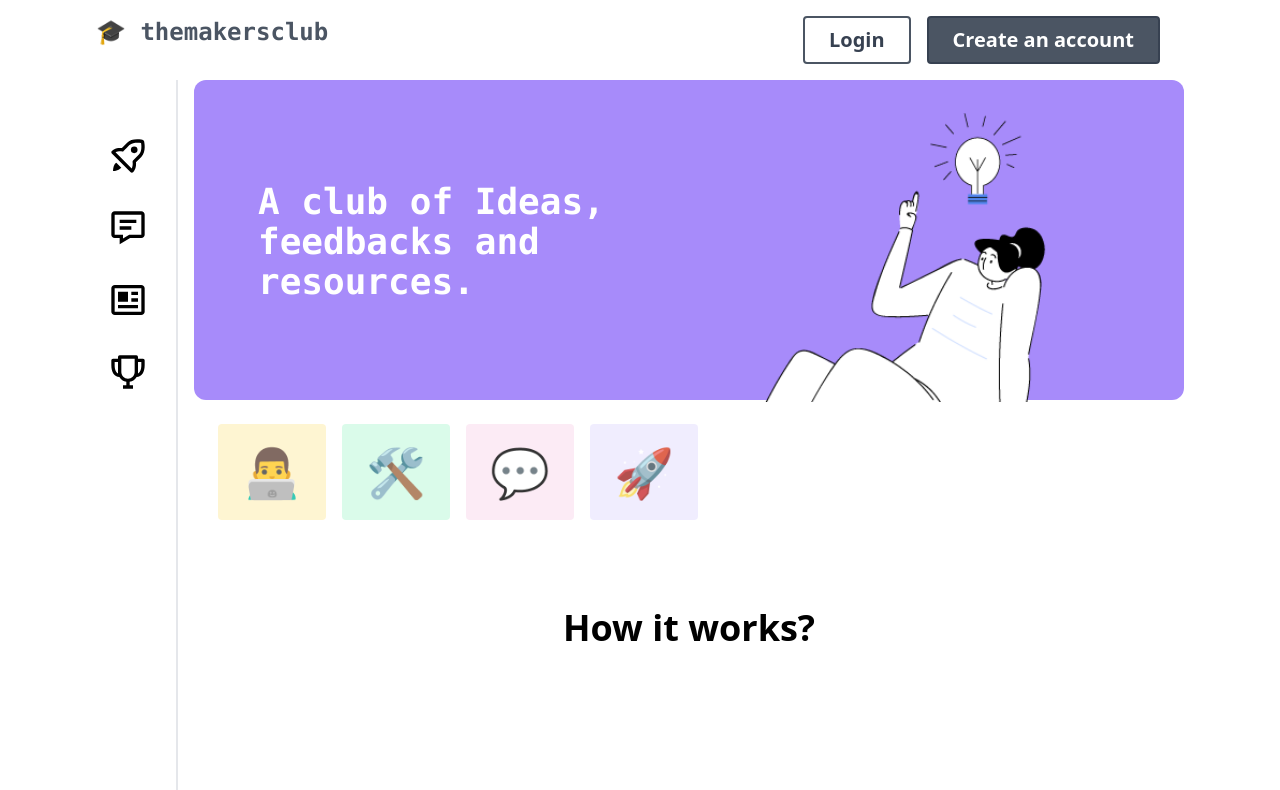
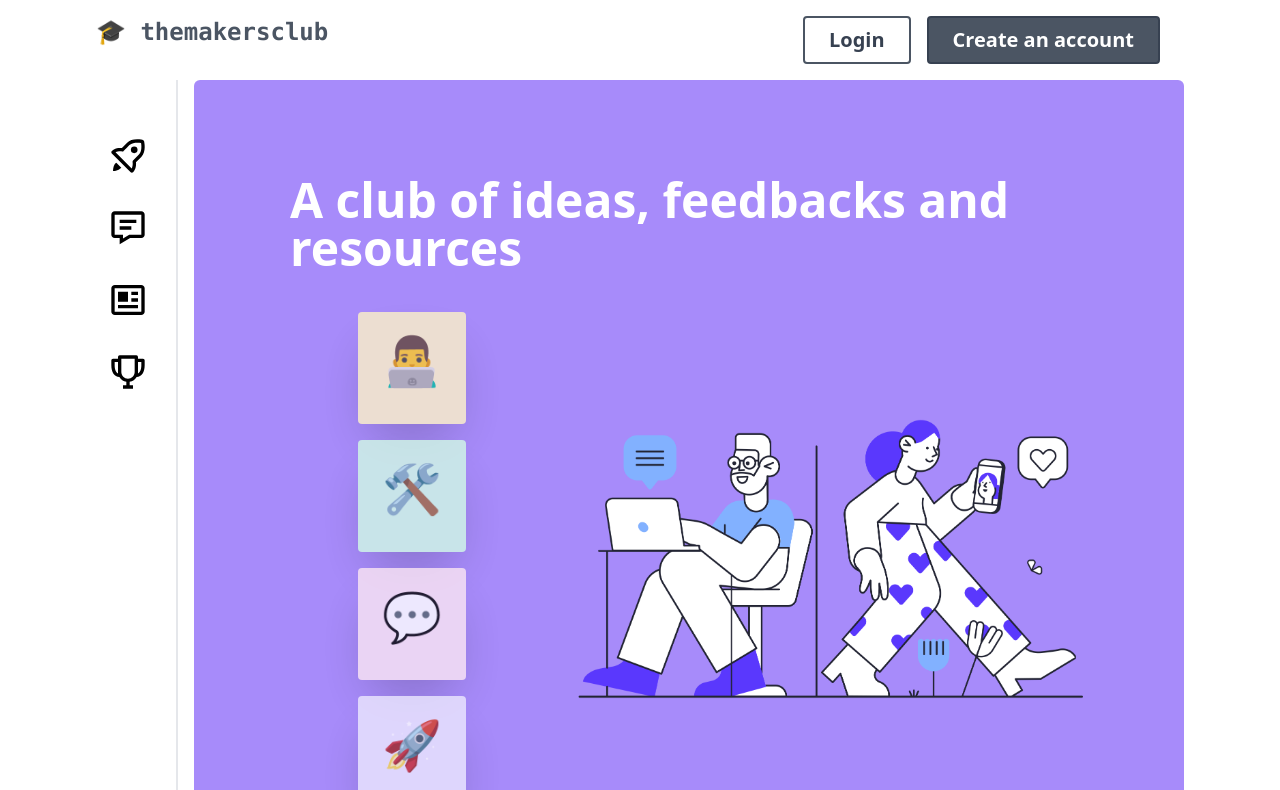
Before and after one commit to rutikwankhade/themakersclub, a React (Create React App) app: page / in a window 1280 px wide. Shown: the top 790 px of the page. Built offline with nearby package versions, Linux system fonts and the light colour scheme; no server answers; what @tailwindcss/typography would draw is missing.

Commit message:
:camera_flash: redesign hero section on home page

```diff
--- a/src/pages/Home.js
+++ b/src/pages/Home.js
@@ -1,5 +1,8 @@
 import React from 'react';
 import Header from '../components/Header'
+
+import heroImg from '../assets/images/hero.png'
+
 
 import feedbackImg from '../assets/images/review.png'
 import discussionsImg from '../assets/images/discussions.png'
@@ -11,14 +14,28 @@ const Home = () => {
     return (
         <div>
 
-            <Header />
-            <div className="flex flex-row flex-wrap justify-center md:justify-start m-4">
-                <div className="rounded m-2 p-6 bg-yellow-100 text-5xl opacity-80">👨‍💻</div>
-                <div className="rounded m-2 p-6 bg-green-100 text-5xl opacity-80">🛠</div>
-                <div className="rounded m-2 p-6 bg-pink-100 text-5xl opacity-80">‍💬</div>
-                <div className="rounded m-2 p-6 bg-purple-100 text-5xl opacity-80">🚀</div>
+            {/* <Header /> */}
+
+
+            <div className="bg-purple-400 rounded-md p-20">
+<h1 className="text-5xl font-bold text-white p-4">A club of ideas, feedbacks and resources</h1>
+
+                <div className="flex items-center">
+
+
+                    <div className="flex flex-row flex-wrap justify-center  m-4 w-4/12">
+                <div className="h-28 rounded m-2 p-6 bg-yellow-100 text-5xl opacity-80 shadow-2xl">👨‍💻</div>
+                <div className="h-28 rounded m-2 p-6 bg-green-100 text-5xl opacity-80 shadow-2xl">🛠</div>
+                <div className="h-28 rounded m-2 p-6 bg-pink-100 text-5xl opacity-80 shadow-2xl">‍💬</div>
+                <div className="h-28 rounded m-2 p-6 bg-purple-100 text-5xl opacity-80 shadow-2xl">🚀</div>
 
             </div>
+                                    <img src={heroImg} className="w-8/12"/>
+
+
+                </div>
+            </div>
+
 
             <div className="mt-20 ">
                 <h1 className="text-4xl text-center mb-10 font-semibold">How it works?</h1>
```
Also changed, not shown: src/assets/images/hero.png (added).
